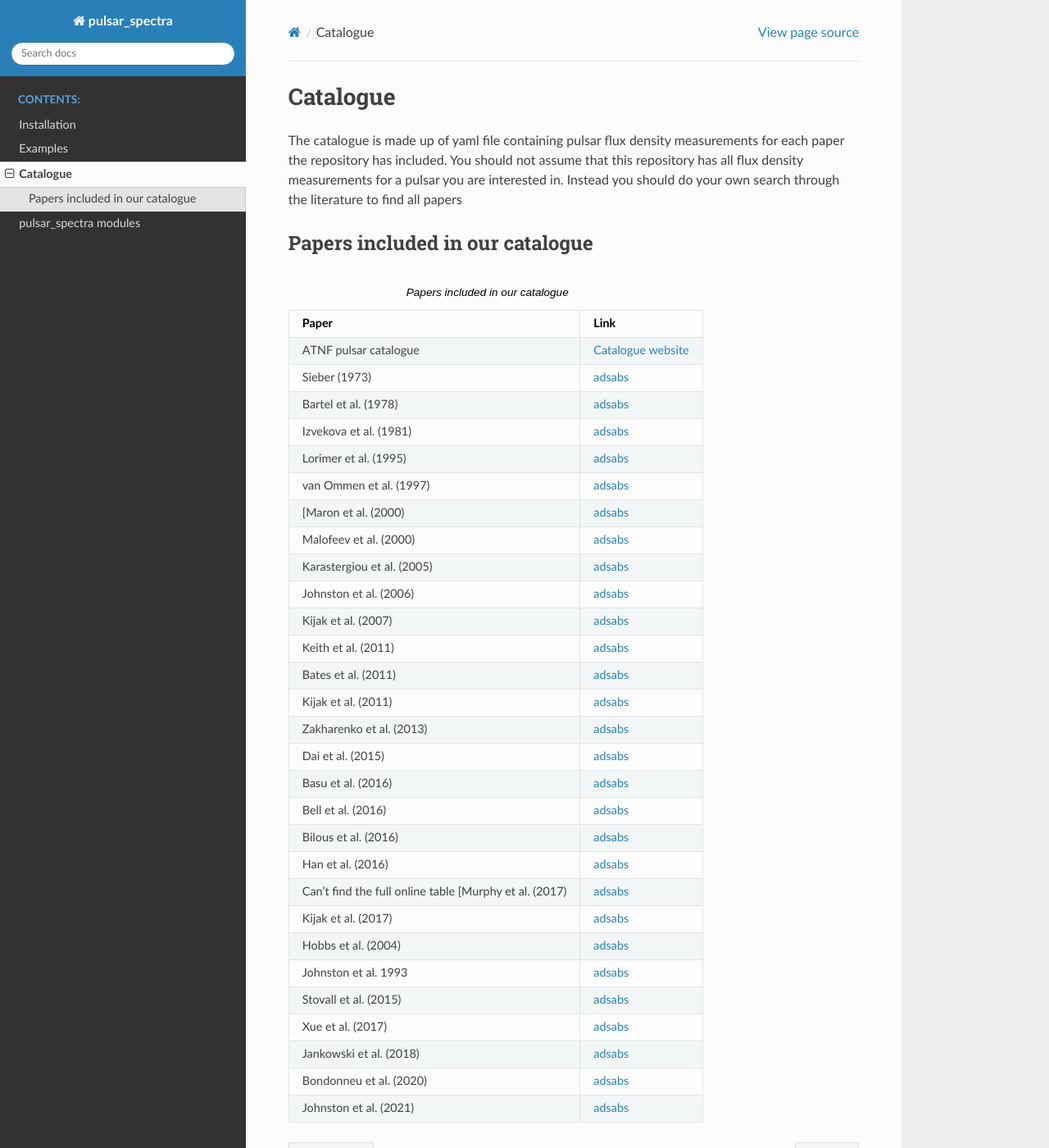
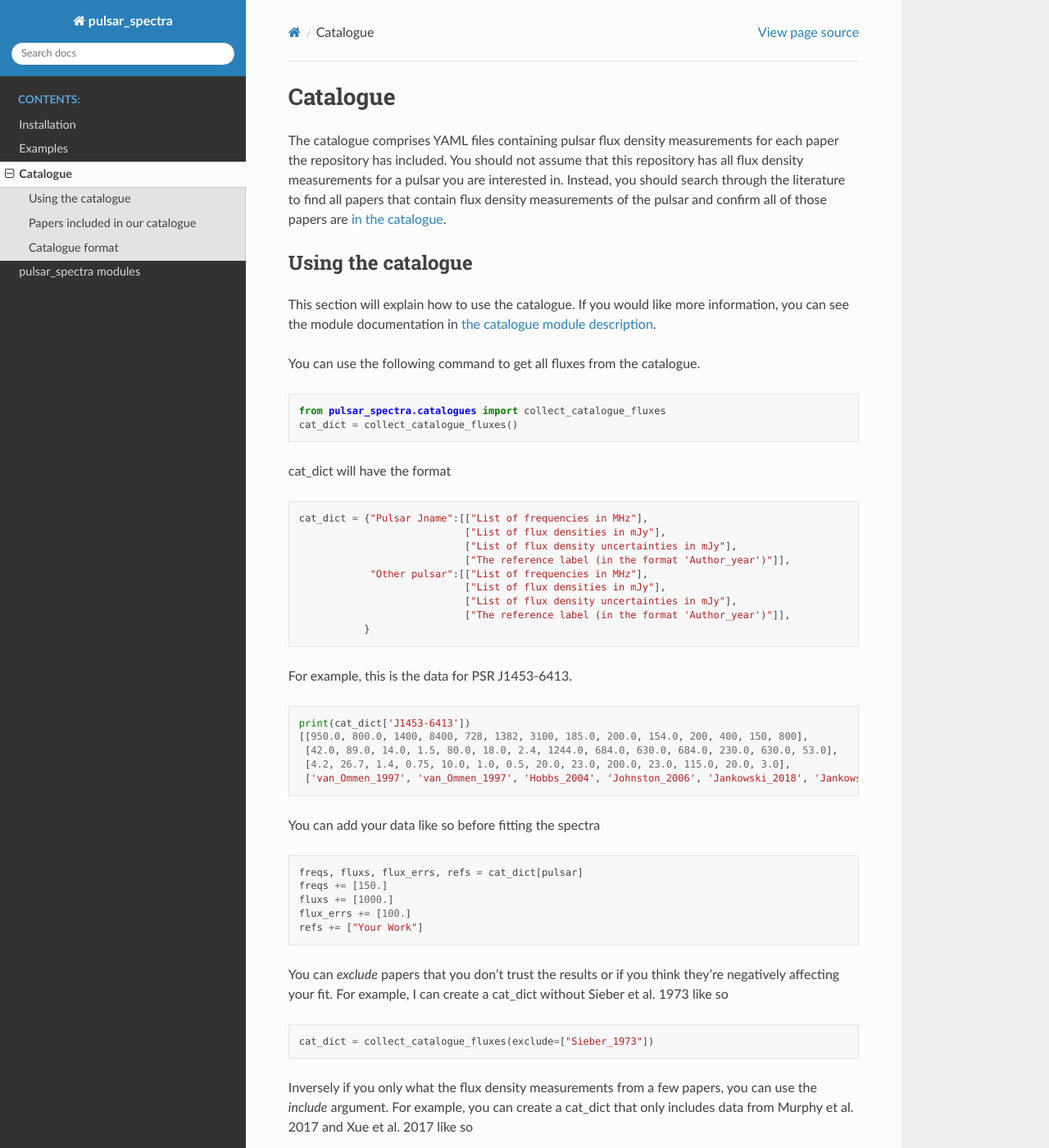
Before and after one commit to NickSwainston/pulsar_spectra, a Sphinx documentation site: the page built from docs/catalogue.rst, in a window 1280 px wide and 1400 px high. Shown: the whole window at 82% size. Built offline with Sphinx 7.4.7 and the Read the Docs theme 2.0.0, drawn with Linux system fonts in a browser that asks for light colours; some of the changed text lies outside the part shown.

Commit message:
Completed the catalouge explanation

```diff
--- a/docs/catalogue.rst
+++ b/docs/catalogue.rst
@@ -1,12 +1,76 @@
 Catalogue
 =========
 
-The catalogue is made up of yaml file containing pulsar flux density measurements for each paper the repository has included.
+The catalogue comprises YAML files containing pulsar flux density measurements for each paper the repository has included.
 You should not assume that this repository has all flux density measurements for a pulsar you are interested in.
-Instead you should do your own search through the literature to find all papers
+Instead, you should search through the literature to find all papers that contain flux density measurements of
+the pulsar and confirm all of those papers are :ref:`in the catalogue<cat_papers>`.
 
 
+Using the catalogue
+-------------------
 
+This section will explain how to use the catalogue.
+If you would like more information, you can see the module documentation in :ref:`the catalogue module description<catalogue_module>`.
+
+You can use the following command to get all fluxes from the catalogue.
+
+.. code-block:: python
+
+    from pulsar_spectra.catalogues import collect_catalogue_fluxes
+    cat_dict = collect_catalogue_fluxes()
+
+cat_dict will have the format
+
+.. code-block:: python
+
+    cat_dict = {"Pulsar Jname":[["List of frequencies in MHz"],
+                                ["List of flux densities in mJy"],
+                                ["List of flux density uncertainties in mJy"],
+                                ["The reference label (in the format 'Author_year')"]],
+                "Other pulsar":[["List of frequencies in MHz"],
+                                ["List of flux densities in mJy"],
+                                ["List of flux density uncertainties in mJy"],
+                                ["The reference label (in the format 'Author_year')"]],
+               }
+
+For example, this is the data for PSR J1453-6413.
+
+.. code-block:: python
+
+    print(cat_dict['J1453-6413'])
+    [[950.0, 800.0, 1400, 8400, 728, 1382, 3100, 185.0, 200.0, 154.0, 200, 400, 150, 800],
+     [42.0, 89.0, 14.0, 1.5, 80.0, 18.0, 2.4, 1244.0, 684.0, 630.0, 684.0, 230.0, 630.0, 53.0],
+     [4.2, 26.7, 1.4, 0.75, 10.0, 1.0, 0.5, 20.0, 23.0, 200.0, 23.0, 115.0, 20.0, 3.0],
+     ['van_Ommen_1997', 'van_Ommen_1997', 'Hobbs_2004', 'Johnston_2006', 'Jankowski_2018', 'Jankowski_2018', 'Jankowski_2018', 'Xue_2017', 'Xue_2017', 'Bell_2016', 'Murphy_2017', 'Taylor_1993', 'Bell_2016', 'Jankowski_2019']]
+
+You can add your data like so before fitting the spectra
+
+.. code-block:: python
+
+    freqs, fluxs, flux_errs, refs = cat_dict[pulsar]
+    freqs += [150.]
+    fluxs += [1000.]
+    flux_errs += [100.]
+    refs += ["Your Work"]
+
+You can `exclude` papers that you don't trust the results or if you think they're negatively affecting your fit.
+For example, I can create a cat_dict without Sieber et al. 1973 like so
+
+.. code-block:: python
+
+    cat_dict = collect_catalogue_fluxes(exclude=["Sieber_1973"])
+
+Inversely if you only what the flux density measurements from a few papers, you can use the `include` argument.
+For example, you can create a cat_dict that only includes data from Murphy et al. 2017 and Xue et al. 2017 like so
+
+
+.. code-block:: python
+
+    cat_dict = collect_catalogue_fluxes(exclude=["Murphy_2017", "Xue_2017"])
+
+
+.. _cat_papers:
 Papers included in our catalogue
 --------------------------------
 
@@ -14,31 +78,64 @@ Papers included in our catalogue
     :header: "Paper","Link"
 
     "ATNF pulsar catalogue","`Catalogue website <https://www.atnf.csiro.au/research/pulsar/psrcat/>`_"
-    "Sieber (1973)","`adsabs <https://ui.adsabs.harvard.edu/abs/1973A%26A....28..237S/abstract>`_"
-    "Bartel et al. (1978)","`adsabs <https://ui.adsabs.harvard.edu/abs/1978A%26A....68..361B/abstract>`_"
-    "Izvekova et al. (1981)","`adsabs <https://ui.adsabs.harvard.edu/abs/1981Ap%26SS..78...45I/abstract>`_"
-    "Lorimer et al. (1995)","`adsabs <https://ui.adsabs.harvard.edu/abs/1995MNRAS.273..411L/abstract>`_"
-    "van Ommen et al. (1997)","`adsabs <https://ui.adsabs.harvard.edu/abs/1997MNRAS.287..307V/abstract>`_"
-    "[Maron et al. (2000)","`adsabs <https://ui.adsabs.harvard.edu/abs/2000A%26AS..147..195M/abstract>`_"
-    "Malofeev et al. (2000)","`adsabs <https://ui.adsabs.harvard.edu/abs/2000ARep...44..436M/abstract>`_"
-    "Karastergiou et al. (2005)","`adsabs <https://ui.adsabs.harvard.edu/abs/2005MNRAS.359..481K/abstract>`_"
-    "Johnston et al. (2006)","`adsabs <https://ui.adsabs.harvard.edu/abs/2006MNRAS.369.1916J/abstract>`_"
-    "Kijak et al. (2007)","`adsabs <https://ui.adsabs.harvard.edu/abs/2007A%26A...462..699K/abstract>`_"
-    "Keith et al. (2011)","`adsabs <https://ui.adsabs.harvard.edu/abs/2011MNRAS.416..346K/abstract>`_"
-    "Bates et al. (2011)","`adsabs <https://ui.adsabs.harvard.edu/abs/2011MNRAS.411.1575B/abstract>`_"
-    "Kijak et al. (2011)","`adsabs <https://ui.adsabs.harvard.edu/abs/2011A%26A...531A..16K/abstract>`_"
-    "Zakharenko et al. (2013)","`adsabs <https://ui.adsabs.harvard.edu/abs/2013MNRAS.431.3624Z/abstract>`_"
-    "Dai et al. (2015)","`adsabs <https://ui.adsabs.harvard.edu/abs/2015MNRAS.449.3223D/abstract>`_"
-    "Basu et al. (2016)","`adsabs <https://ui.adsabs.harvard.edu/abs/2016MNRAS.458.2509B/abstract>`_"
-    "Bell et al. (2016)","`adsabs <https://ui.adsabs.harvard.edu/abs/2016MNRAS.461..908B/abstract>`_"
-    "Bilous et al. (2016)","`adsabs <https://ui.adsabs.harvard.edu/abs/2016A%26A...591A.134B/abstract>`_"
-    "Han et al. (2016)","`adsabs <https://ui.adsabs.harvard.edu/abs/2016RAA....16..159H/abstract>`_"
-    "Can't find the full online table [Murphy et al. (2017)","`adsabs <https://ui.adsabs.harvard.edu/abs/2017PASA...34...20M/abstract>`_"
-    "Kijak et al. (2017)","`adsabs <https://ui.adsabs.harvard.edu/abs/2017ApJ...840..108K/abstract>`_"
-    "Hobbs et al. (2004)","`adsabs <https://ui.adsabs.harvard.edu/abs/2004MNRAS.352.1439H/abstract>`_"
-    "Johnston et al. 1993","`adsabs <https://ui.adsabs.harvard.edu/abs/1993Natur.361..613J/abstract>`_"
-    "Stovall et al. (2015)","`adsabs <https://ui.adsabs.harvard.edu/abs/2015ApJ...808..156S/abstract>`_"
-    "Xue et al. (2017)","`adsabs <https://ui.adsabs.harvard.edu/abs/2017PASA...34...70X/abstract>`_"
-    "Jankowski et al. (2018)","`adsabs <https://ui.adsabs.harvard.edu/abs/2018MNRAS.473.4436J/abstract>`_"
-    "Bondonneu et al. (2020)","`adsabs <https://ui.adsabs.harvard.edu/abs/2020A%26A...635A..76B/abstract>`_"
-    "Johnston et al. (2021)","`adsabs <https://ui.adsabs.harvard.edu/abs/2021MNRAS.502.1253J/abstract>`_"
+    "Sieber (1973)","`ADS <https://ui.adsabs.harvard.edu/abs/1973A%26A....28..237S/abstract>`_"
+    "Bartel et al. (1978)","`ADS <https://ui.adsabs.harvard.edu/abs/1978A%26A....68..361B/abstract>`_"
+    "Izvekova et al. (1981)","`ADS <https://ui.adsabs.harvard.edu/abs/1981Ap%26SS..78...45I/abstract>`_"
+    "Lorimer et al. (1995)","`ADS <https://ui.adsabs.harvard.edu/abs/1995MNRAS.273..411L/abstract>`_"
+    "van Ommen et al. (1997)","`ADS <https://ui.adsabs.harvard.edu/abs/1997MNRAS.287..307V/abstract>`_"
+    "[Maron et al. (2000)","`ADS <https://ui.adsabs.harvard.edu/abs/2000A%26AS..147..195M/abstract>`_"
+    "Malofeev et al. (2000)","`ADS <https://ui.adsabs.harvard.edu/abs/2000ARep...44..436M/abstract>`_"
+    "Karastergiou et al. (2005)","`ADS <https://ui.adsabs.harvard.edu/abs/2005MNRAS.359..481K/abstract>`_"
+    "Johnston et al. (2006)","`ADS <https://ui.adsabs.harvard.edu/abs/2006MNRAS.369.1916J/abstract>`_"
+    "Kijak et al. (2007)","`ADS <https://ui.adsabs.harvard.edu/abs/2007A%26A...462..699K/abstract>`_"
+    "Keith et al. (2011)","`ADS <https://ui.adsabs.harvard.edu/abs/2011MNRAS.416..346K/abstract>`_"
+    "Bates et al. (2011)","`ADS <https://ui.adsabs.harvard.edu/abs/2011MNRAS.411.1575B/abstract>`_"
+    "Kijak et al. (2011)","`ADS <https://ui.adsabs.harvard.edu/abs/2011A%26A...531A..16K/abstract>`_"
+    "Zakharenko et al. (2013)","`ADS <https://ui.adsabs.harvard.edu/abs/2013MNRAS.431.3624Z/abstract>`_"
+    "Dai et al. (2015)","`ADS <https://ui.adsabs.harvard.edu/abs/2015MNRAS.449.3223D/abstract>`_"
+    "Basu et al. (2016)","`ADS <https://ui.adsabs.harvard.edu/abs/2016MNRAS.458.2509B/abstract>`_"
+    "Bell et al. (2016)","`ADS <https://ui.adsabs.harvard.edu/abs/2016MNRAS.461..908B/abstract>`_"
+    "Bilous et al. (2016)","`ADS <https://ui.adsabs.harvard.edu/abs/2016A%26A...591A.134B/abstract>`_"
+    "Han et al. (2016)","`ADS <https://ui.adsabs.harvard.edu/abs/2016RAA....16..159H/abstract>`_"
+    "Murphy et al. (2017)","`ADS <https://ui.adsabs.harvard.edu/abs/2017PASA...34...20M/abstract>`_"
+    "Kijak et al. (2017)","`ADS <https://ui.adsabs.harvard.edu/abs/2017ApJ...840..108K/abstract>`_"
+    "Hobbs et al. (2004)","`ADS <https://ui.adsabs.harvard.edu/abs/2004MNRAS.352.1439H/abstract>`_"
+    "Johnston et al. 1993","`ADS <https://ui.adsabs.harvard.edu/abs/1993Natur.361..613J/abstract>`_"
+    "Stovall et al. (2015)","`ADS <https://ui.adsabs.harvard.edu/abs/2015ApJ...808..156S/abstract>`_"
+    "Xue et al. (2017)","`ADS <https://ui.adsabs.harvard.edu/abs/2017PASA...34...70X/abstract>`_"
+    "Jankowski et al. (2018)","`ADS <https://ui.adsabs.harvard.edu/abs/2018MNRAS.473.4436J/abstract>`_"
+    "Bondonneu et al. (2020)","`ADS <https://ui.adsabs.harvard.edu/abs/2020A%26A...635A..76B/abstract>`_"
+    "Johnston et al. (2021)","`ADS <https://ui.adsabs.harvard.edu/abs/2021MNRAS.502.1253J/abstract>`_"
+
+
+Catalogue format
+----------------
+
+The catalogue is made up of YAML files of each paper. The format of the YAML files is:
+
+.. code-block:: python
+
+    {
+        "Pulsar Jname": {
+            "Frequency MHz":    ["List of frequencies in MHz"],
+            "Flux Density mJy": ["List of flux densities in mJy"],
+            "Flux Density error mJy": ["List of flux density uncertainties in mJy"]
+        }
+    }
+
+For example:
+
+.. code-block:: python
+
+    {
+        "J0030+0451": {
+            "Frequency MHz": [150.0, 180.0],
+            "Flux Density mJy": [ 37.6, 32.4],
+            "Flux Density error mJy": [ 4.4, 3.2]
+        },
+        "J0034-0534": {
+            "Frequency MHz": [150.0],
+            "Flux Density mJy": [202.8],
+            "Flux Density error mJy": [7.9]
+        },
+    }
--- a/docs/modules.rst
+++ b/docs/modules.rst
@@ -8,6 +8,7 @@
 pulsar\_spectra modules
 **************************************
 
+.. _catalogue_module:
 catalogues
 ==========
 
```
Also changed, not shown: docs/examples.rst (+8 -8 lines).
